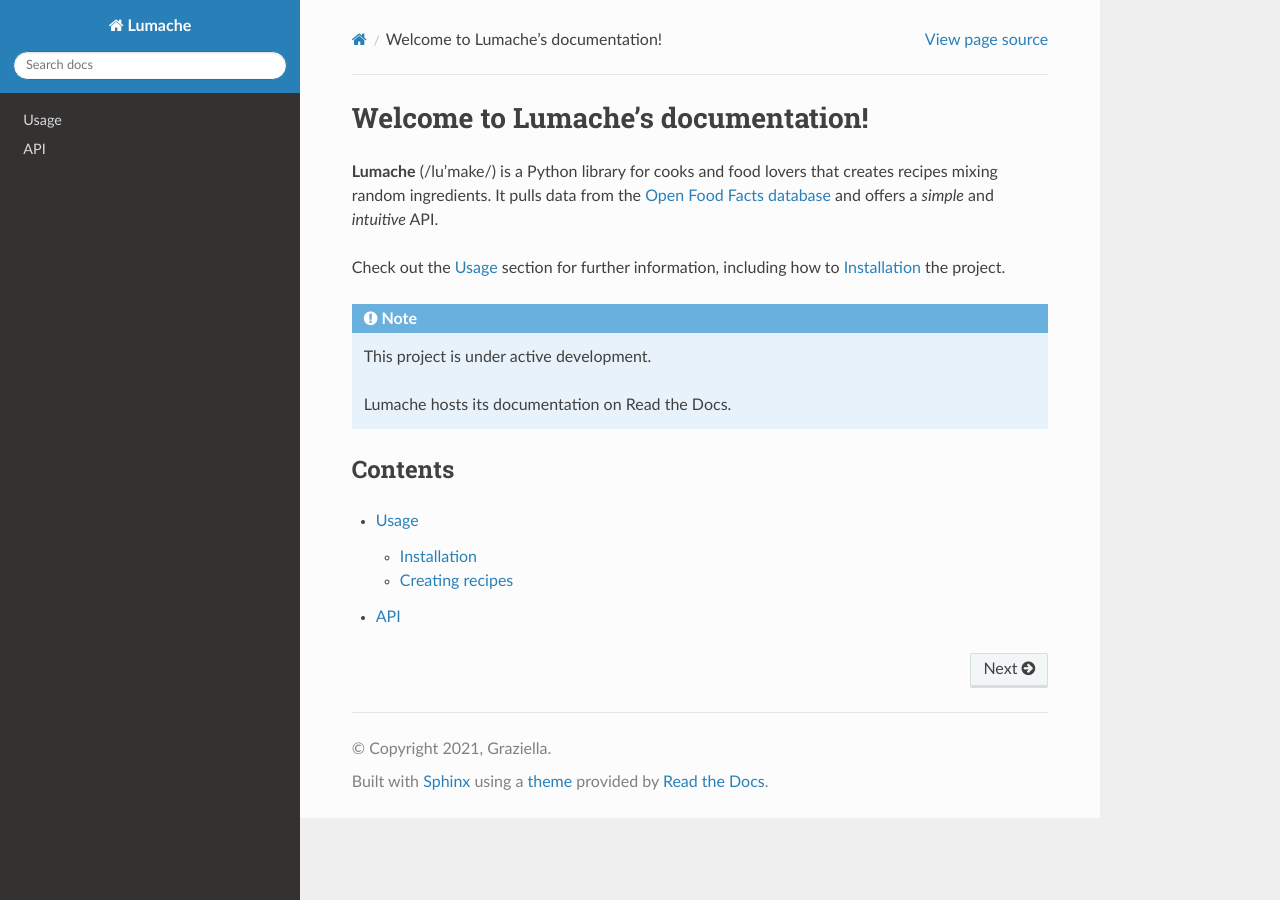
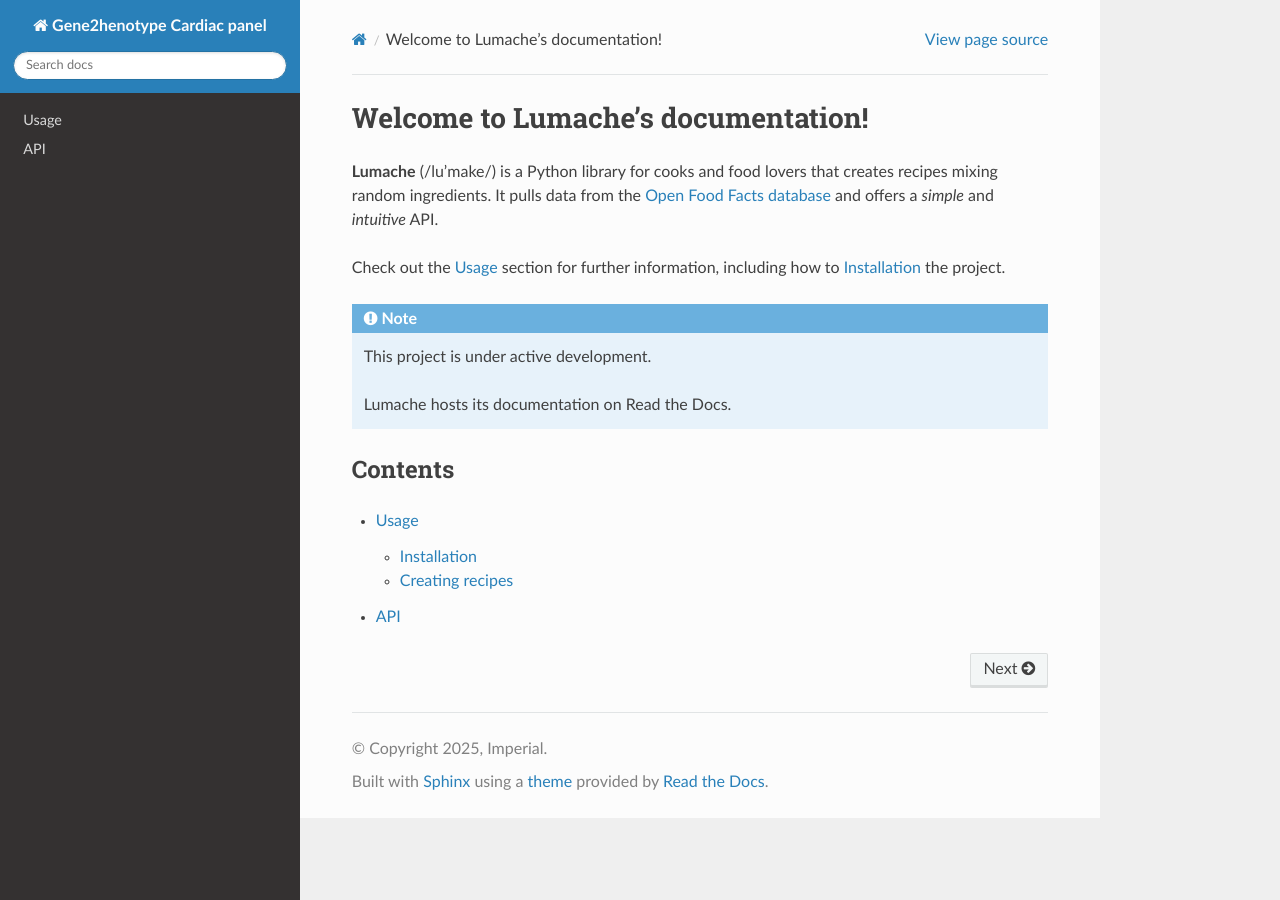
Before and after one commit to pantastheo/rtd-tutorial, a Sphinx documentation site: the page built from docs/source/index.rst, in a window 1280 px wide. Built offline with Sphinx 7.4.7 and the Read the Docs theme 3.1.0, drawn with Linux system fonts in a browser that asks for light colours.

Commit message:
Update conf.py

```diff
--- a/docs/source/conf.py
+++ b/docs/source/conf.py
@@ -2,12 +2,12 @@
 
 # -- Project information
 
-project = 'Lumache'
-copyright = '2021, Graziella'
-author = 'Graziella'
+project = 'Gene2henotype Cardiac panel'
+copyright = '2025, Imperial'
+author = 'Kat, J.'
 
-release = '0.1'
-version = '0.1.0'
+release = '2.0'
+version = '2.0.1'
 
 # -- General configuration
 
```
